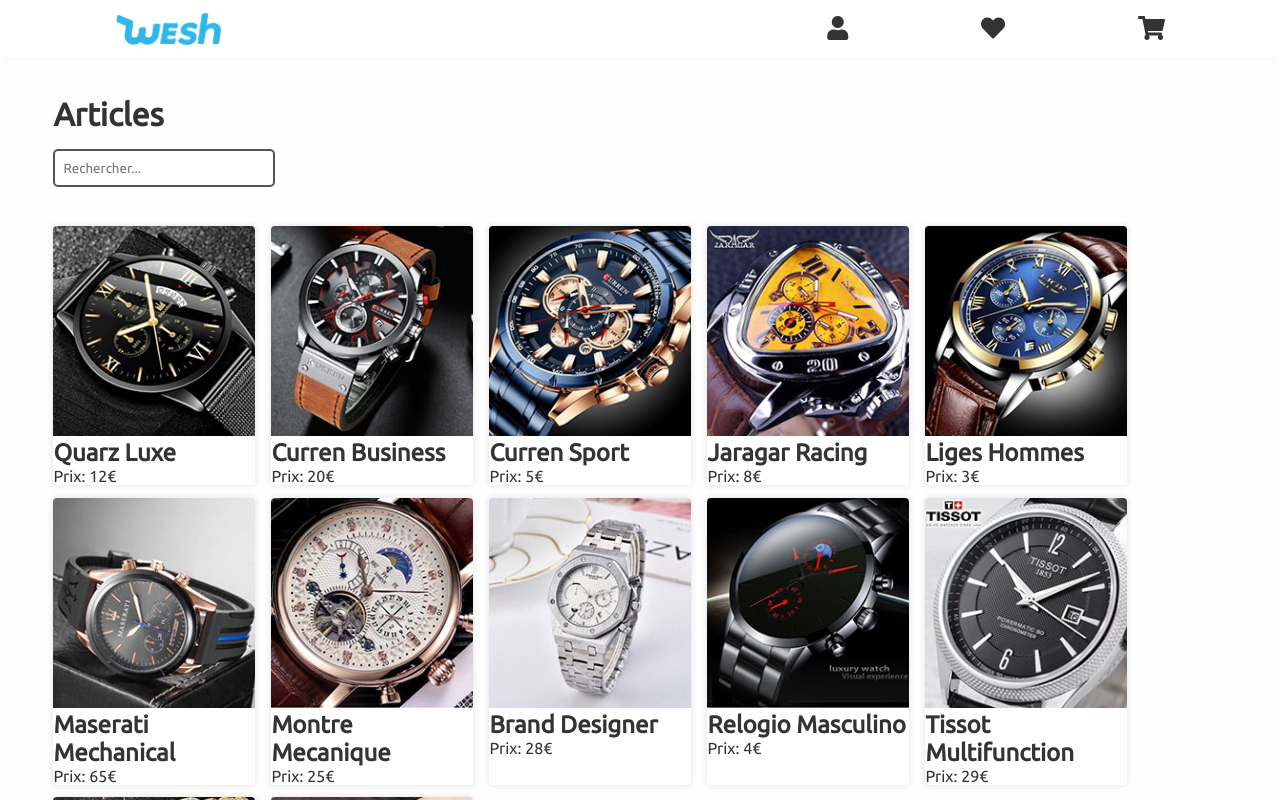
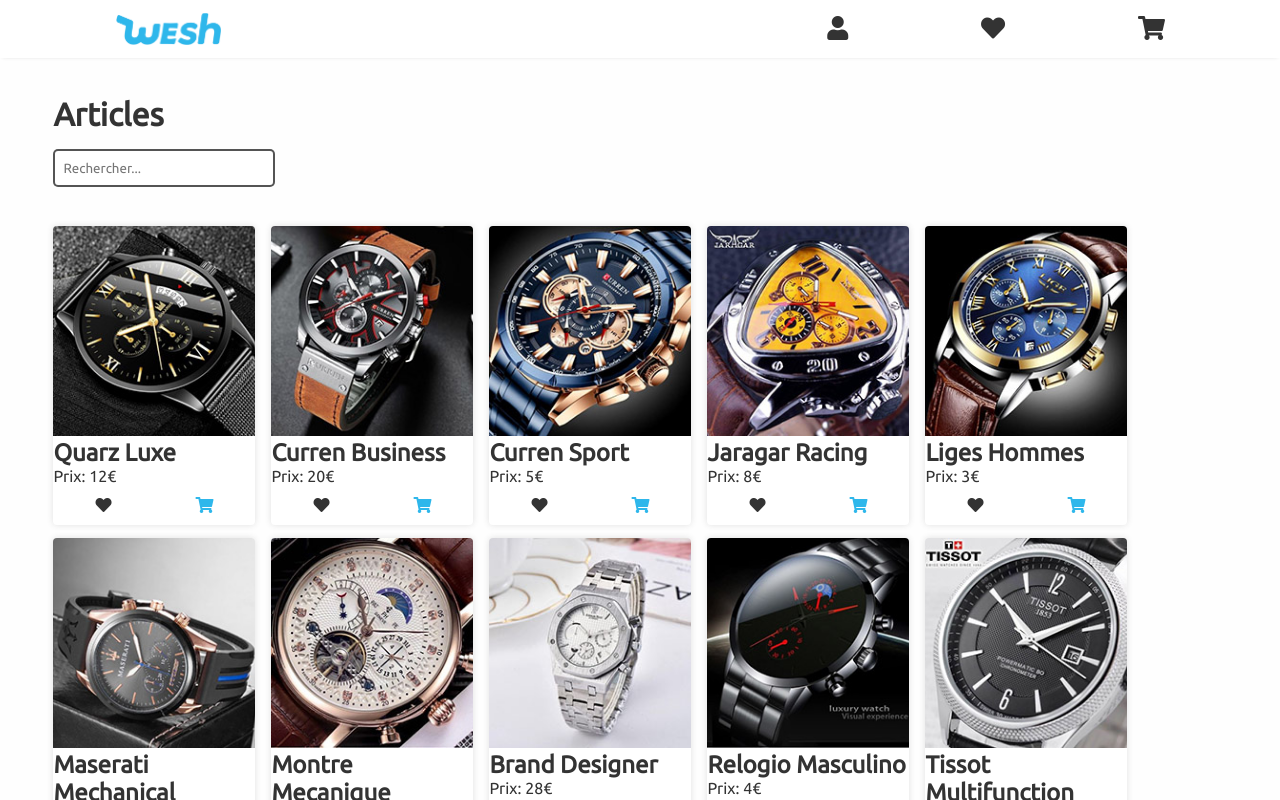
Before and after one commit to WassimDjamaa/workshop, a Vue app in the folder wish-vue-final/: page / in a window 1280 px wide. Shown: the top 800 px of the page. Built offline with nearby package versions, Linux system fonts and the light colour scheme.

Commit message:
reformat card

```diff
--- a/wish-vue-final/src/components/Home.vue
+++ b/wish-vue-final/src/components/Home.vue
@@ -1,6 +1,7 @@
 <template>
     <div class="home-container">
       <h1>Articles</h1>
+
       <!-- search display -->
       <input v-model="searchKey" id="search" type="search" placeholder="Rechercher..." autocomplete="off">
       <span v-if="searchKey && filteredList.length >= 1">
@@ -10,18 +11,45 @@
       <!-- cards display -->
       <div class="card-cart-container">
         <div class="card-container">
-          <div class="card" v-for="product in filteredList" :key="product.id">
+          <div class="card" v-for="product in filteredList">
+
             <div class="img-container">
               <!-- Utilisation de l'URL relative pour charger l'image -->
-              <img :src="`${product.img}`" alt="product">
+              <img v-bind:src="`../src/assets/img/${product.img}`" alt="product">
             </div>
+
             <div class="product-details">
               <h2>{{ product.description }}</h2>
               <p>Prix: {{ product.price }}€</p>
             </div>
+
+            <div class="card-icons">
+                <div class="like-container">
+                  <input
+                    type="checkbox"
+                    :value=product.id
+                    name="checkbox"
+                    v-bind:id="product.id"
+                  />
+                  <label v-bind:for="product.id">
+                    <i class="fas fa-heart"></i>
+                  </label>
+                </div>
+
+                <div class="add-to-cart">
+                  <button>
+                    <i class="fas fa-shopping-cart"></i>
+                  </button>
+                </div>
+            </div>
           </div>
         </div>
       </div>
+
+       <!-- no result message -->
+       <div v-if="filteredList.length == []" class="no-result">
+            <p>Aucun résultat</p>
+        </div>
     </div>
 </template>
 
@@ -31,18 +59,18 @@
     data() {
       return {
         products: [
-          { id: 1, description: 'Quarz Luxe', price: 12, img: '../src/assets/img/quarz-luxe.JPG' },
-          { id: 2, description: 'Curren Business', price: 20, img: '../src/assets/img/curren-business.JPG' },
-          { id: 3, description: 'Curren Sport', price: 5, img: '../src/assets/img/curren-sport.JPG' },
-          { id: 4, description: 'Jaragar Racing', price: 8, img: '../src/assets/img/jaragar-racing.JPG' },
-          { id: 5, description: 'Liges Hommes', price: 3, img: '../src/assets/img/liges-hommes.JPG' },
-          { id: 6, description: 'Maserati Mechanical', price: 65, img: '../src/assets/img/maserati-mechanical.JPG' },
-          { id: 7, description: 'Montre Mecanique', price: 25, img: '../src/assets/img/montre-mecanique.JPG' },
-          { id: 8, description: 'Brand Designer', price: 28, img: '../src/assets/img/brand-designer.JPG' },
-          { id: 9, description: 'Relogio Masculino', price: 4, img: '../src/assets/img/relogio-masculino.JPG' },
-          { id: 10, description: 'Tissot Multifunction', price: 29, img: '../src/assets/img/tissot-multifunction.JPG' },
-          { id: 11, description: 'Hip Hop Gold', price: 87, img: '../src/assets/img/hiphop-gold.JPG' },
-          { id: 12, description: 'Mesh Genova', price: 6, img: '../src/assets/img/mesh-genova.JPG' },
+          { id: 1, description: 'Quarz Luxe', price: 12, img: 'quarz-luxe.JPG' },
+          { id: 2, description: 'Curren Business', price: 20, img: 'curren-business.JPG' },
+          { id: 3, description: 'Curren Sport', price: 5, img: 'curren-sport.JPG' },
+          { id: 4, description: 'Jaragar Racing', price: 8, img: 'jaragar-racing.JPG' },
+          { id: 5, description: 'Liges Hommes', price: 3, img: 'liges-hommes.JPG' },
+          { id: 6, description: 'Maserati Mechanical', price: 65, img: 'maserati-mechanical.JPG' },
+          { id: 7, description: 'Montre Mecanique', price: 25, img: 'montre-mecanique.JPG' },
+          { id: 8, description: 'Brand Designer', price: 28, img: 'brand-designer.JPG' },
+          { id: 9, description: 'Relogio Masculino', price: 4, img: 'relogio-masculino.JPG' },
+          { id: 10, description: 'Tissot Multifunction', price: 29, img: 'tissot-multifunction.JPG' },
+          { id: 11, description: 'Hip Hop Gold', price: 87, img: 'hiphop-gold.JPG' },
+          { id: 12, description: 'Mesh Genova', price: 6, img: 'mesh-genova.JPG' },
         ],
         searchKey: '',
       };
```
